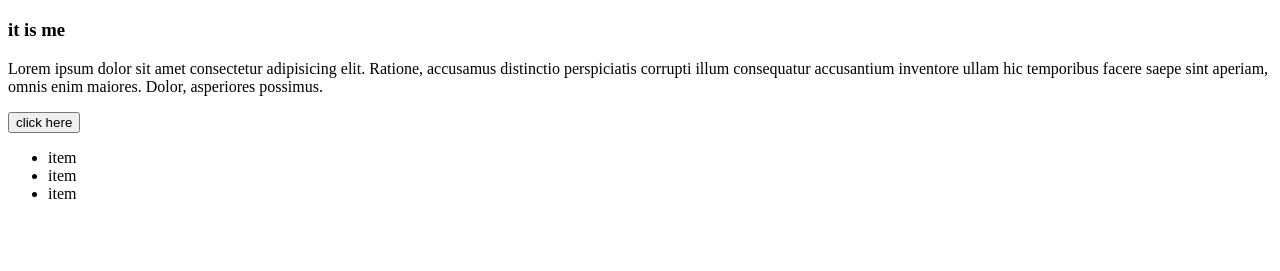
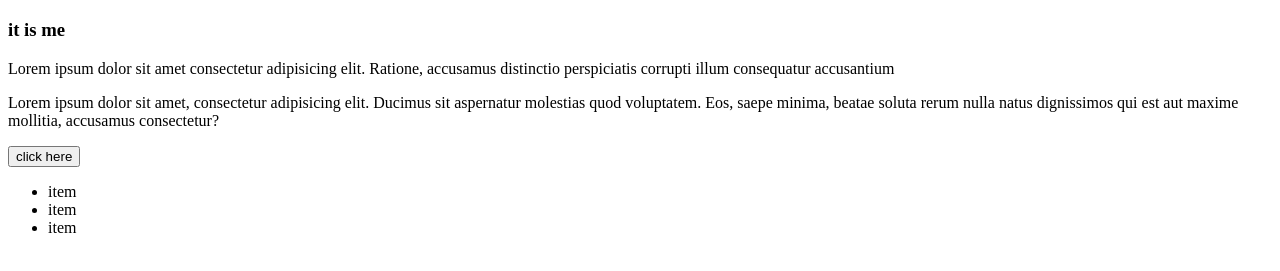
Before and after one commit to olopcodes/git-course, a plain HTML site: page index.html in a window 1280 px wide. Shown: the part 87-358 px from the top of the page. Drawn offline with Linux system fonts and the light colour scheme.

Commit message:
added another paragraph in index.html

```diff
--- a/index.html
+++ b/index.html
@@ -16,8 +16,12 @@
     <p>
       Lorem ipsum dolor sit amet consectetur adipisicing elit. Ratione,
       accusamus distinctio perspiciatis corrupti illum consequatur accusantium
-      inventore ullam hic temporibus facere saepe sint aperiam, omnis enim
-      maiores. Dolor, asperiores possimus.
+    </p>
+    <p>
+      Lorem ipsum dolor sit amet, consectetur adipisicing elit. Ducimus sit
+      aspernatur molestias quod voluptatem. Eos, saepe minima, beatae soluta
+      rerum nulla natus dignissimos qui est aut maxime mollitia, accusamus
+      consectetur?
     </p>
     <button>click here</button>
 
```
